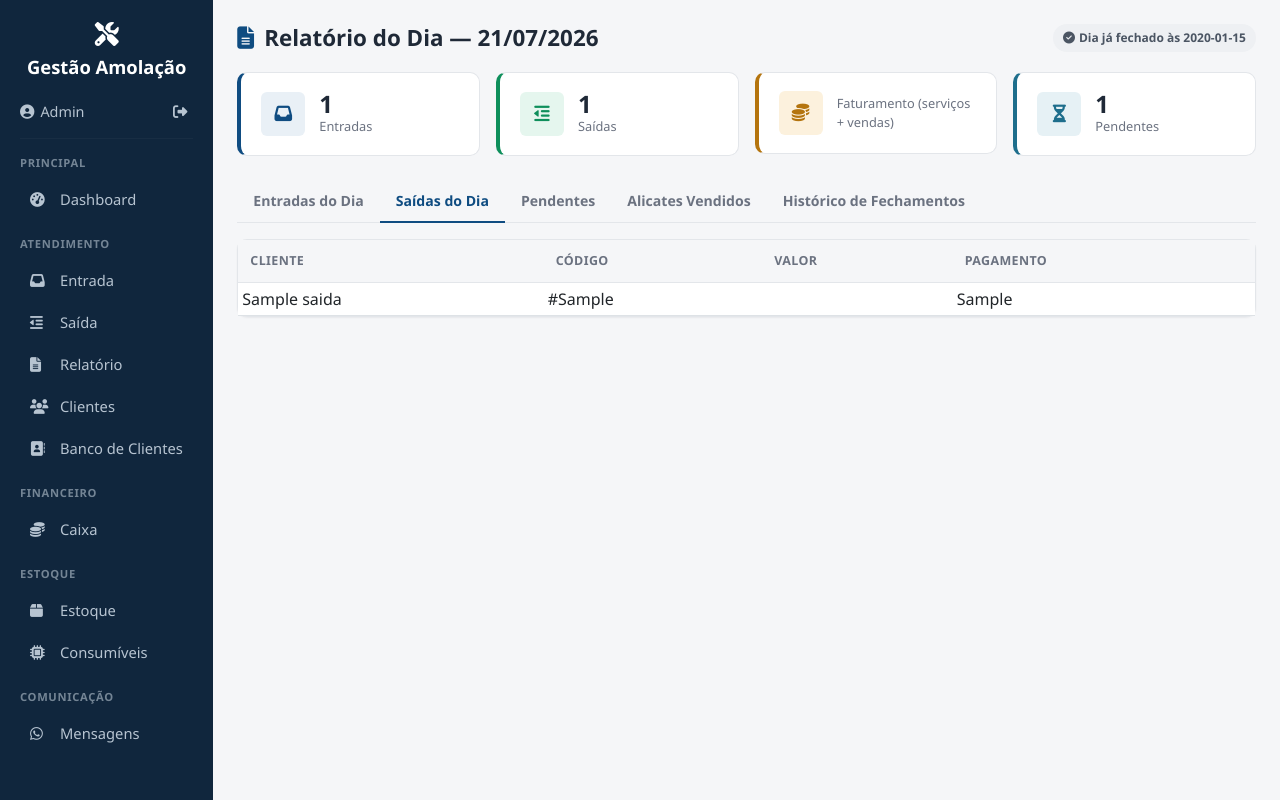
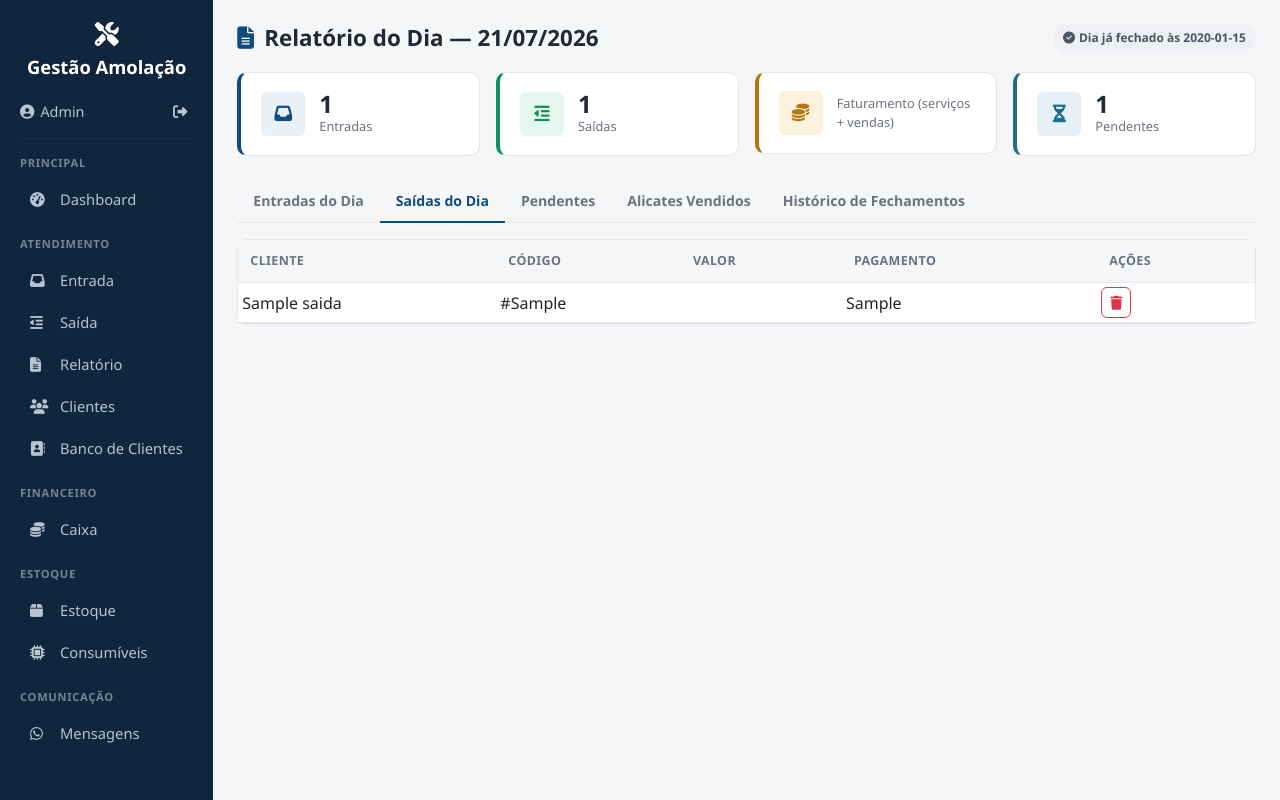
Before and after one commit to polarogamer/gestao-amolacao, a Flask app: template templates/relatorio.html in a window 1280 px wide, after a click on "Saídas do Dia". Run offline with Flask 3, Linux system fonts and the light colour scheme; the template is opened without the code that fills it: most values are stand-ins (such as "Sample title", 1, 10 or a date in 2020).

Commit message:
Libera excluir para clientes já pagos no Relatório do Dia
- Botão de excluir agora aparece em todas as linhas de "Entradas do Dia"
  (antes só aparecia nas ainda não pagas) e foi adicionado em "Saídas do
  Dia" também.
- excluir_pedido não restringe mais por status: remove o pedido e o
  lançamento de caixa correspondente (se houver), mas não mexe no
  histórico do Banco de Clientes, que continua permanente.

```diff
--- a/templates/relatorio.html
+++ b/templates/relatorio.html
@@ -42,7 +42,7 @@
             <div class="table-responsive">
                 <table class="table table-sm mb-0">
                     <thead><tr><th>#</th><th>Cliente</th><th>Código</th><th>Serviço</th><th>Ações</th></tr></thead>
-                    <tbody>{% for os in entradas %}<tr><td>{{ loop.index }}</td><td>{{ os.cliente_nome }}</td><td>#{{ os.codigo_seguranca }}</td><td>{{ os.codigo_servico }}{{ os.quantidade }}</td><td>{% if os.status != 'Pago' %}<a href="{{ url_for('clientes.excluir_pedido', id=os.id) }}" class="btn btn-sm btn-outline-danger" onclick="return confirm('Excluir o pedido de {{ os.cliente_nome }}?')"><i class="fas fa-trash"></i></a>{% endif %}</td></tr>{% else %}<tr><td colspan="5" class="text-center">Nenhuma entrada</td></tr>{% endfor %}</tbody>
+                    <tbody>{% for os in entradas %}<tr><td>{{ loop.index }}</td><td>{{ os.cliente_nome }}</td><td>#{{ os.codigo_seguranca }}</td><td>{{ os.codigo_servico }}{{ os.quantidade }}</td><td><a href="{{ url_for('clientes.excluir_pedido', id=os.id) }}" class="btn btn-sm btn-outline-danger" onclick="return confirm('Excluir o pedido de {{ os.cliente_nome }}?')"><i class="fas fa-trash"></i></a></td></tr>{% else %}<tr><td colspan="5" class="text-center">Nenhuma entrada</td></tr>{% endfor %}</tbody>
                 </table>
             </div>
         </div>
@@ -52,8 +52,8 @@
         <div class="card p-0">
             <div class="table-responsive">
                 <table class="table table-sm mb-0">
-                    <thead><tr><th>Cliente</th><th>Código</th><th>Valor</th><th>Pagamento</th></tr></thead>
-                    <tbody>{% for os in saidas %}<tr><td>{{ os.cliente_nome }}</td><td>#{{ os.codigo_seguranca }}</td><td>{{ formatar_moeda(os.valor_total) }}</td><td>{{ os.forma_pagamento }}</td></tr>{% else %}<tr><td colspan="4" class="text-center">Nenhuma saída</td></tr>{% endfor %}</tbody>
+                    <thead><tr><th>Cliente</th><th>Código</th><th>Valor</th><th>Pagamento</th><th>Ações</th></tr></thead>
+                    <tbody>{% for os in saidas %}<tr><td>{{ os.cliente_nome }}</td><td>#{{ os.codigo_seguranca }}</td><td>{{ formatar_moeda(os.valor_total) }}</td><td>{{ os.forma_pagamento }}</td><td><a href="{{ url_for('clientes.excluir_pedido', id=os.id) }}" class="btn btn-sm btn-outline-danger" onclick="return confirm('Excluir o pedido de {{ os.cliente_nome }}?')"><i class="fas fa-trash"></i></a></td></tr>{% else %}<tr><td colspan="5" class="text-center">Nenhuma saída</td></tr>{% endfor %}</tbody>
                 </table>
             </div>
         </div>
```
Also changed, not shown: routes/clientes_routes.py (+5 -4 lines).
